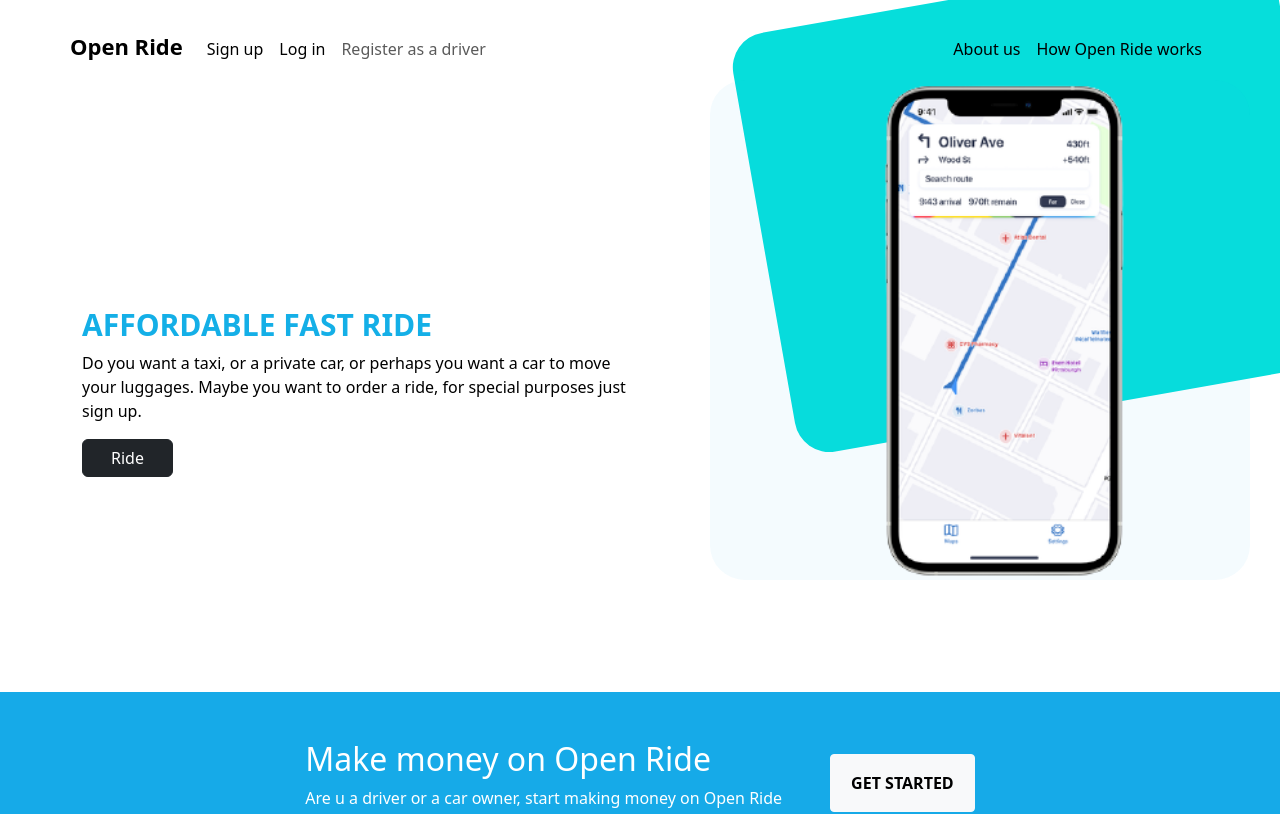
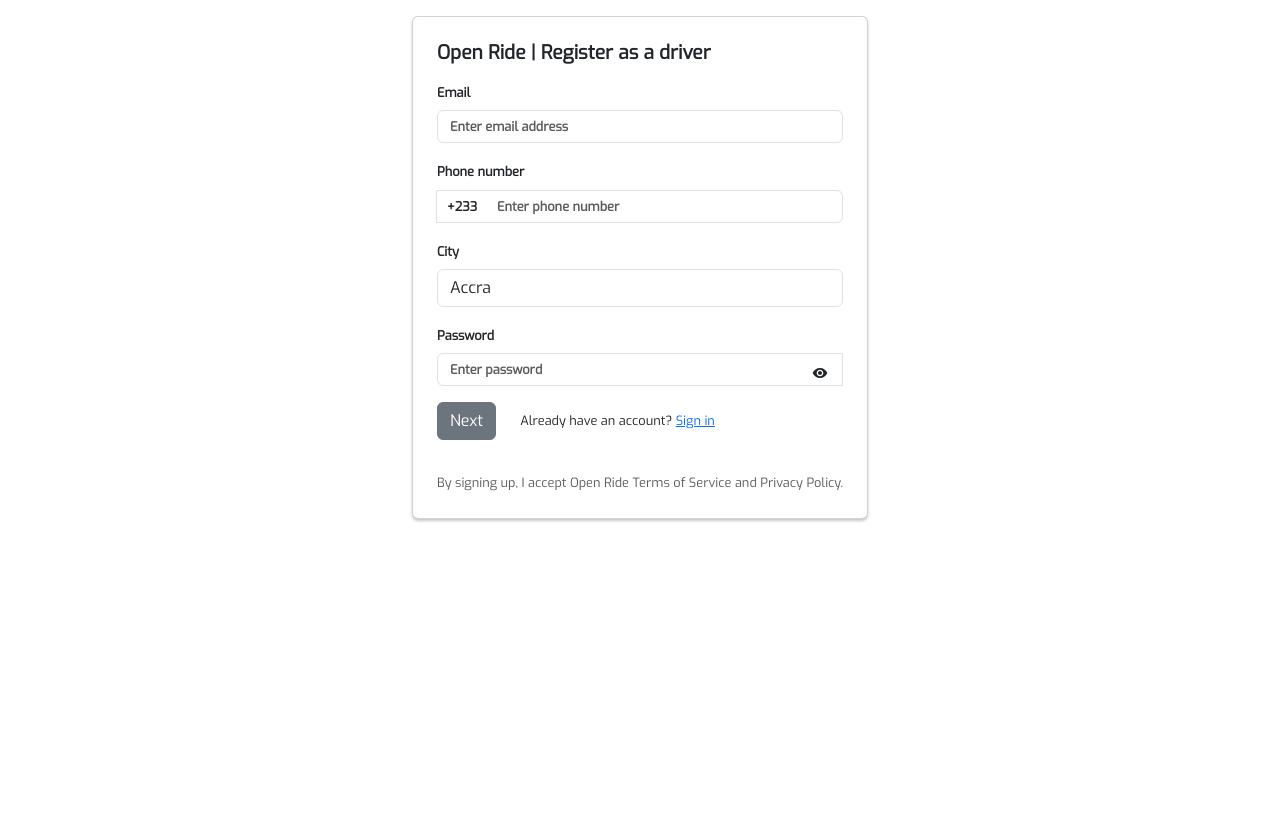
Before and after one commit to brightamegbor/OpenRide, a React (Create React App) app: page /register-driver in a window 1280 px wide. Shown: the top 814 px of the page. Built offline with nearby package versions, Linux system fonts and the light colour scheme; no server answers.

Commit message:
added register as a driver form

```diff
--- a/package.json
+++ b/package.json
@@ -11,8 +11,10 @@
     "react-bootstrap": "^1.6.3",
     "react-dom": "^17.0.2",
     "react-icons": "^4.2.0",
+    "react-redux": "^7.2.5",
     "react-router-dom": "^5.3.0",
     "react-scripts": "4.0.3",
+    "redux-thunk": "^2.3.0",
     "web-vitals": "^1.0.1"
   },
   "scripts": {
--- a/public/index.html
+++ b/public/index.html
@@ -25,6 +25,9 @@
       Learn how to configure a non-root public URL by running `npm run build`.
     -->
     <title>React App</title>
+    <link rel="preconnect" href="https://fonts.googleapis.com">
+    <link rel="preconnect" href="https://fonts.gstatic.com" crossorigin>
+    <link href="https://fonts.googleapis.com/css2?family=Exo&family=Josefin+Sans:wght@500&family=Merriweather+Sans&display=swap" rel="stylesheet">
   </head>
   <body>
     <noscript>You need to enable JavaScript to run this app.</noscript>
--- a/src/App.js
+++ b/src/App.js
@@ -1,19 +1,15 @@
 import './App.css';
-import Landing from './landing/landing';
-import { Router, Route, Switch, withRouter } from 'react-router-dom';
+import { BrowserRouter } from 'react-router-dom';
 import 'bootstrap/dist/css/bootstrap.min.css';
-// import NavBar from './components/nav/navbar';
 import { Component } from 'react';
-import history from './services/history';
-// import { Navbar } from 'react-bootstrap';
+import Routes from './routes';
 
 class App extends Component {
   render() {
     return (
-      <Router history={history}>
-        {/* <NavBar /> */}
-        <Landing />
-      </Router>
+      <BrowserRouter>
+        <Routes />
+      </BrowserRouter>
     );
 
   }
--- a/src/index.css
+++ b/src/index.css
@@ -10,6 +10,10 @@
 code {
   font-family: source-code-pro, Menlo, Monaco, Consolas, 'Courier New',
     monospace;
+}
+
+html, body {
+  font-family: 'Exo', sans-serif !important;
 }
 
 /* width */
--- a/src/landing/landing.css
+++ b/src/pages/landing/landing.css
@@ -1,3 +1,4 @@
+
 .top-banner {
     width: 100%;
     background-size: cover;
@@ -82,6 +83,7 @@
 
 .landing-caption h5 {
     font-size: 30px;
+    font-family: 'Josefin Sans', sans-serif;
 }
 
 .landing-caption p {
@@ -204,6 +206,10 @@
     margin-right: 15px;
 }
 
+.landing-page .footer .socials svg {
+    margin-top: -10px;
+}
+
 .navbar-toggler,
 .navbar-toggler:focus,
 .navbar-toggler:active,
--- a/src/landing/landing.js
+++ b/src/pages/landing/landing.js
@@ -22,10 +22,6 @@
 
     componentDidMount() {
         this.currentLocation();
-    }
-
-    componentWillUnmount() {
-
     }
 
     currentLocation = async () => {
@@ -85,7 +81,7 @@
                                 <Nav.Link eventKey="link-2">Log in</Nav.Link>
                             </Nav.Item>
                             <Nav.Item>
-                                <Nav.Link eventKey="register-driver">
+                                <Nav.Link href="/register-driver" eventKey="register-driver">
                                     Register as a driver
                                 </Nav.Link>
                             </Nav.Item>
--- /dev/null
+++ b/src/pages/register_driver/index.css
@@ -0,0 +1,58 @@
+.register-driver-form {
+    /* margin-top: 100px; */
+    /* width: 370px; */
+    box-shadow: 0px 2px 3px rgb(199, 199, 199)
+}
+
+.register-driver-form h3 {
+    font-size: 1.2em;
+    font-weight: 600;
+}
+
+.register-driver-form input {
+    font-size: 0.8em;
+    font-weight: 600;
+    color: grey;
+}
+
+.register-driver-form label {
+    font-size: 0.8em;
+    font-weight: 600;
+}
+
+.already-account-driver {
+    height: 52px;
+    /* display: flex; */
+}
+
+.already-account-driver p {
+    font-size: 0.8em;
+    font-weight: 500;
+}
+
+.country-prefix {
+    position: absolute;
+    left: 10px;
+    top: 7px;
+    z-index: 10;
+    font-size: 0.8em;
+    font-weight: 600;
+}
+.password-visibility {
+    position: absolute;
+    right: 15px;
+    top: 7px;
+    z-index: 10;
+}
+
+.phone-field {
+    padding-left: 60px;
+}
+
+.password-field {
+    padding-right: 60px;
+}
+
+.register-driver-privacy {
+    font-size: 0.8em;
+}
--- /dev/null
+++ b/src/pages/register_driver/index.js
@@ -0,0 +1,109 @@
+import React, { Fragment, useState } from "react";
+import { Button, Card, Col, Form, InputGroup, Row, } from "react-bootstrap";
+import "./index.css";
+import {
+    MdRemoveRedEye
+} from "react-icons/md";
+import {
+    FaEyeSlash
+} from "react-icons/fa";
+
+const inputFieldValidator = ({ label, touched, error, customInputLabel}) => {
+    if(touched && error) {
+        return <div>{error}</div>;
+    }
+
+    return (
+        <div>
+            {customInputLabel && <>{customInputLabel}</>}
+            {!customInputLabel && (
+                <>
+                Please enter <b>{label}</b>
+                </>
+            )}
+        </div>
+    );
+}
+
+const RegisterDriver = () => {
+    const [obsecureText, setObsecureText] = useState(true);
+
+    return(
+        <Fragment>
+            <div className="container d-flex flex-column align-items-center justify-content-center">
+                <Row className="">
+                    <Col md={8} sm={10} lg={12}>
+
+                    <Card className="p-4 register-driver-form mt-3">
+
+                    <h3 className="mb-3">Open Ride | Register as a driver</h3>
+                    <Form className="">
+                    <Form.Group className="mb-3">
+                        <Form.Label>Email</Form.Label>
+                        <Form.Control type="email" placeholder="Enter email address" />
+                    </Form.Group>
+
+                    <Form.Group className="mb-3">
+                        <Form.Label>Phone number</Form.Label>
+                            <InputGroup>
+                            <span className="country-prefix">+233</span>
+                                <Form.Control className="phone-field" type="phone" placeholder="Enter phone number" />
+
+                                {/* <FieldControl
+                                    render={TextInput}
+                                    meta={{ label: "Full name", name: "Full name" }}
+                                    id="name"
+                                    name="name" /> */}
+                            </InputGroup>
+                    </Form.Group>
+
+                        <Form.Group className="mb-3">
+                            <Form.Label>City</Form.Label>
+                            <select className="form-control" aria-label="Default select example">
+                                <option disabled>Select city</option>
+                                <option value="1">Accra</option>
+                                <option value="2">Kumasi</option>
+                                <option value="3">Cape Coast</option>
+                            </select>
+                        </Form.Group>
+
+                    <Form.Group className="mb-3">
+                        <Form.Label>Password</Form.Label>
+                        <InputGroup>
+                                <Form.Control className="password-field" type={obsecureText ? "password" : "text"} placeholder="Enter password" />
+                                <span onClick={() => setObsecureText(!obsecureText)} className="password-visibility">
+                                    {obsecureText === true ? <MdRemoveRedEye /> : <FaEyeSlash /> } </span>
+                        </InputGroup>
+                    </Form.Group>
+
+                        <div className="d-flex">
+                            <div>
+                                <Button variant="secondary" type="submit">
+                                    Next
+                                </Button>
+                            </div>
+
+                            <div className="d-flex align-items-center already-account-driver">
+                                <p className="ms-4">Already have an account? <a href="/#">Sign in</a></p>
+                            </div>
+                        </div>
+
+                        <Form.Group className="mt-3">
+                            <Form.Text className="text-muted register-driver-privacy">
+                                By signing up, I accept Open Ride Terms of Service and Privacy Policy.
+                            </Form.Text>
+                        </Form.Group>
+
+                </Form>
+
+                </Card>
+
+                    </Col>
+                </Row>
+            </div>
+        </Fragment>
+    )
+
+};
+
+export default RegisterDriver
--- /dev/null
+++ b/src/routes/index.js
@@ -0,0 +1,13 @@
+import React from 'react';
+import { Switch, Route } from 'react-router-dom';
+import Landing from '../pages/landing/landing';
+import RegisterDriver from '../pages/register_driver';
+
+export default function Routes() {
+    return (
+        <Switch data="data">
+            <Route path="/" exact component={Landing} />
+            <Route path="/register-driver" component={RegisterDriver} />
+        </Switch>
+    )
+}
```
Also changed, not shown: 1 other file (tests, documents, lock files or other folders).
